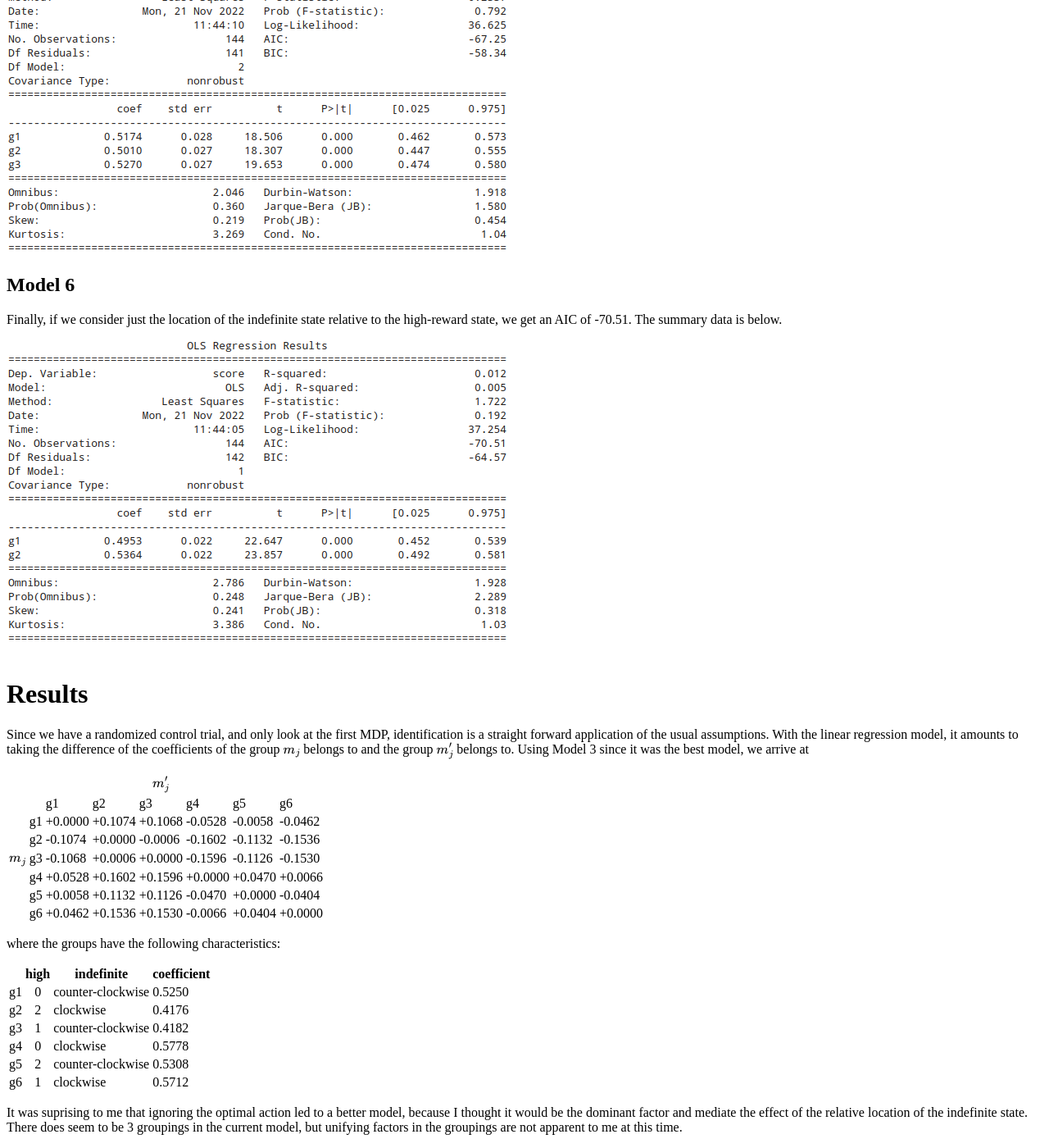
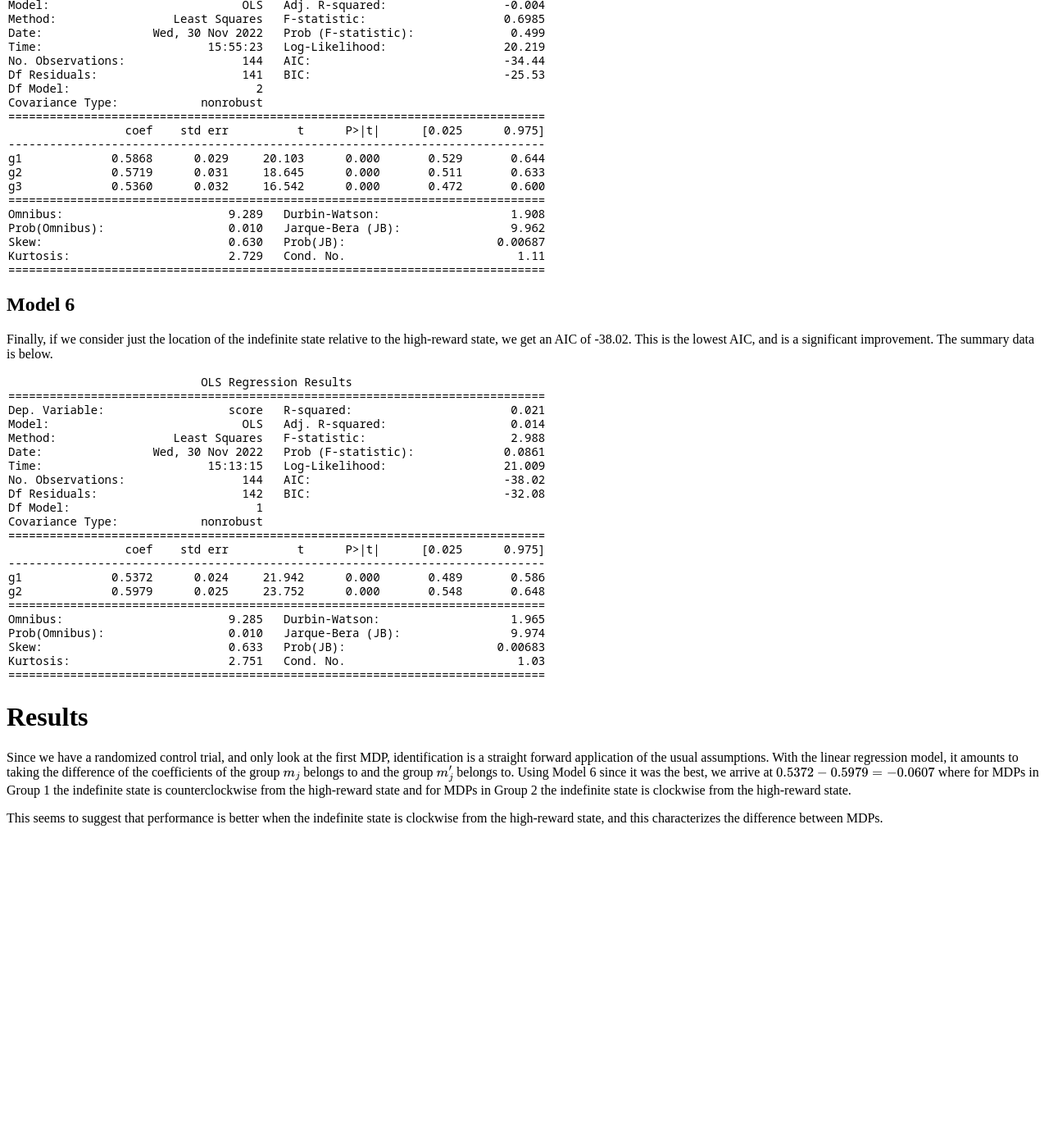
Before and after one commit to HaleyColgate/haleycolgate.github.io, a Jekyll site: the page built from hw4.md, in a window 1280 px wide and 1400 px high, scrolled down 3443 px. Shown: the whole window at 82% size. Built offline with Jekyll 4.4.1, drawn with Linux system fonts in a browser that asks for light colours; after the commit the page ends 4466 px from its top, so only the background shows below that; some of the changed text lies outside the part shown.

Commit message:
update hw4

```diff
--- a/hw4.md
+++ b/hw4.md
@@ -14,70 +14,43 @@ If we encode the MDP type using a one-hot encoding (for MDP type $$k$$ we form a
 We have between 7 and 15 trials of each MDP type.  As a result, I tried grouping the data based on the three characteristics identified previously to overcome some of the instability that occurs with such small sample sizes.
 
 ## Model 0
-Treating each of the 12 MDP types separately results in an AIC of -71.85.  The summary data is below.
+Treating each of the 12 MDP types separately results in an AIC of -30.67.  The summary data is below.
 
 ![Model 0](/assets/images/reg0.png)
 
 
 ## Model 1
-If we assume that participants recognized that the orientation of the diagram was irrelevant so we can reorder the states to remove the stratification by placement of the high reward state, we can group the MDP types into 4 groups of 3.  Fitting a linear regression in the same manner as before results in an AIC of -67.30.  This is significantly worse than the prior model.  The summary data is below.
+If we assume that participants recognized that the orientation of the diagram was irrelevant so we can reorder the states to remove the stratification by placement of the high reward state, we can group the MDP types into 4 groups of 3.  Fitting a linear regression in the same manner as before results in an AIC of -34.33.  This is significantly better than the prior model.  The summary data is below.
 
 ![Model 1](/assets/images/reg1.png)
 
 
 ## Model 2
-If we assume participants are not affected by which action is optimal, we get six pairs of MDPs.  This results in an AIC of -77.72.  Therefore Model 2 is significantly better. The summary data is below.
+If we assume participants are not affected by which action is optimal, we get six pairs of MDPs.  This results in an AIC of -32.50.  Therefore Model 1 is better but not significantly. The summary data is below.
 
 ![Model 3](/assets/images/reg3.png)
 
 ## Model 3
-If we assume that the position of the indefinite state is irrelevant, we again arrive at six pairs of MDPs.  This gives an AIC of -66.24, so again Model 2 is significantly better. The summary data is below.
+If we assume that the position of the indefinite state is irrelevant, we again arrive at six pairs of MDPs.  This gives an AIC of -35.66, so this is significantly better than Model 0 and Model 2, but on par with Model 1. The summary data is below.
 
 ![Model 6](/assets/images/reg6.png)
 
 ## Model 4
-Further reducing the categories by assuming that only the optimal action is relevant gives an AIC of -69.52, which is again worse than Model 2. The summary data is below.
+Further reducing the categories by assuming that only the optimal action is relevant gives an AIC of -35.03, which is again better than Model 2, but comparable with Model 1 and Model 3. The summary data is below.
 
 ![Model 2](/assets/images/reg2.png)
 
 ## Model 5
-If we instead pay attention only to the location of the high reward state, we find an AIC of -67.25.  This is again worse than Model 2. The summary data is below.
+If we instead pay attention only to the location of the high reward state, we find an AIC of -34.44.  This is comparable to the previous models. The summary data is below.
 
 ![Model 5](/assets/images/reg5.png)
 
 ## Model 6
-Finally, if we consider just the location of the indefinite state relative to the high-reward state, we get an AIC of -70.51. The summary data is below.
+Finally, if we consider just the location of the indefinite state relative to the high-reward state, we get an AIC of -38.02. This is the lowest AIC, and is a significant improvement. The summary data is below.
 
 ![Model 4](/assets/images/reg4.png)
 
 # Results
-Since we have a randomized control trial, and only look at the first MDP, identification is a straight forward application of the usual assumptions.  With the linear regression model, it amounts to taking the difference of the coefficients of the group $$m_j$$ belongs to and the group $$m_j'$$ belongs to.  Using Model 3 since it was the best model, we arrive at
+Since we have a randomized control trial, and only look at the first MDP, identification is a straight forward application of the usual assumptions.  With the linear regression model, it amounts to taking the difference of the coefficients of the group $$m_j$$ belongs to and the group $$m_j'$$ belongs to.  Using Model 6 since it was the best, we arrive at $$0.5372-0.5979=-0.0607$$ where for MDPs in Group 1 the indefinite state is counterclockwise from the high-reward state and for MDPs in Group 2 the indefinite state is clockwise from the high-reward state.
 
-|--------|-----|-----------|------------|-------------|------------|------------|-------------|
-|        |     |           |            |    $$m_j'$$ |            |            |             |
-|--------|-----|-----------|------------|-------------|------------|------------|-------------|
-|        |     |   g1      |    g2      |    g3       |   g4       |   g5       |   g6|
-|--------|-----|-----------:|------------:|-------------:|------------:|------------:|-------------:|
-|        |g1   |   +0.0000 |    +0.1074 |    +0.1068  |   -0.0528  |   -0.0058  |   -0.0462|
-|        |g2   |   -0.1074 |    +0.0000 |    -0.0006  |   -0.1602  |   -0.1132  |   -0.1536|
-|$$m_j$$ |g3   |   -0.1068 |    +0.0006 |    +0.0000  |   -0.1596  |   -0.1126  |   -0.1530|
-|        |g4   |   +0.0528 |    +0.1602 |    +0.1596  |   +0.0000  |   +0.0470  |   +0.0066|
-|        |g5   |   +0.0058 |    +0.1132 |    +0.1126  |   -0.0470  |   +0.0000  |   -0.0404|
-|        |g6   |   +0.0462 |    +0.1536 |    +0.1530  |   -0.0066  |   +0.0404  |   +0.0000|
-|--------|-----|-----------|------------|-------------|------------|------------|-------------|
-
-where the groups have the following characteristics:
-
-|-----|-----------------------|-----------------------------------------|----|
-|        |high   |        indefinite |    coefficient    |
-|-----|:-----------------------:|-----------------------------------------|----|
-|g1      |0                    |       counter-clockwise| 0.5250 |
-|g2      |2                     |      clockwise        | 0.4176 |
-|g3     | 1                      |     counter-clockwise| 0.4182 |
-|g4    |  0                       |    clockwise        | 0.5778 |
-|g5   |   2                        |   counter-clockwise| 0.5308 |
-|g6  |    1                         |  clockwise        | 0.5712 |
-|-----|-----------------------|-----------------------------------------|
-
-
-It was suprising to me that ignoring the optimal action led to a better model, because I thought it would be the dominant factor and mediate the effect of the relative location of the indefinite state.  There does seem to be 3 groupings in the current model, but unifying factors in the groupings are not apparent to me at this time.
+This seems to suggest that performance is better when the indefinite state is clockwise from the high-reward state, and this characterizes the difference between MDPs.
```
Also changed, not shown: assets/images/reg0.png, assets/images/reg1.png, assets/images/reg2.png, assets/images/reg3.png, assets/images/reg4.png, assets/images/reg5.png, assets/images/reg6.png, 1 other file.
